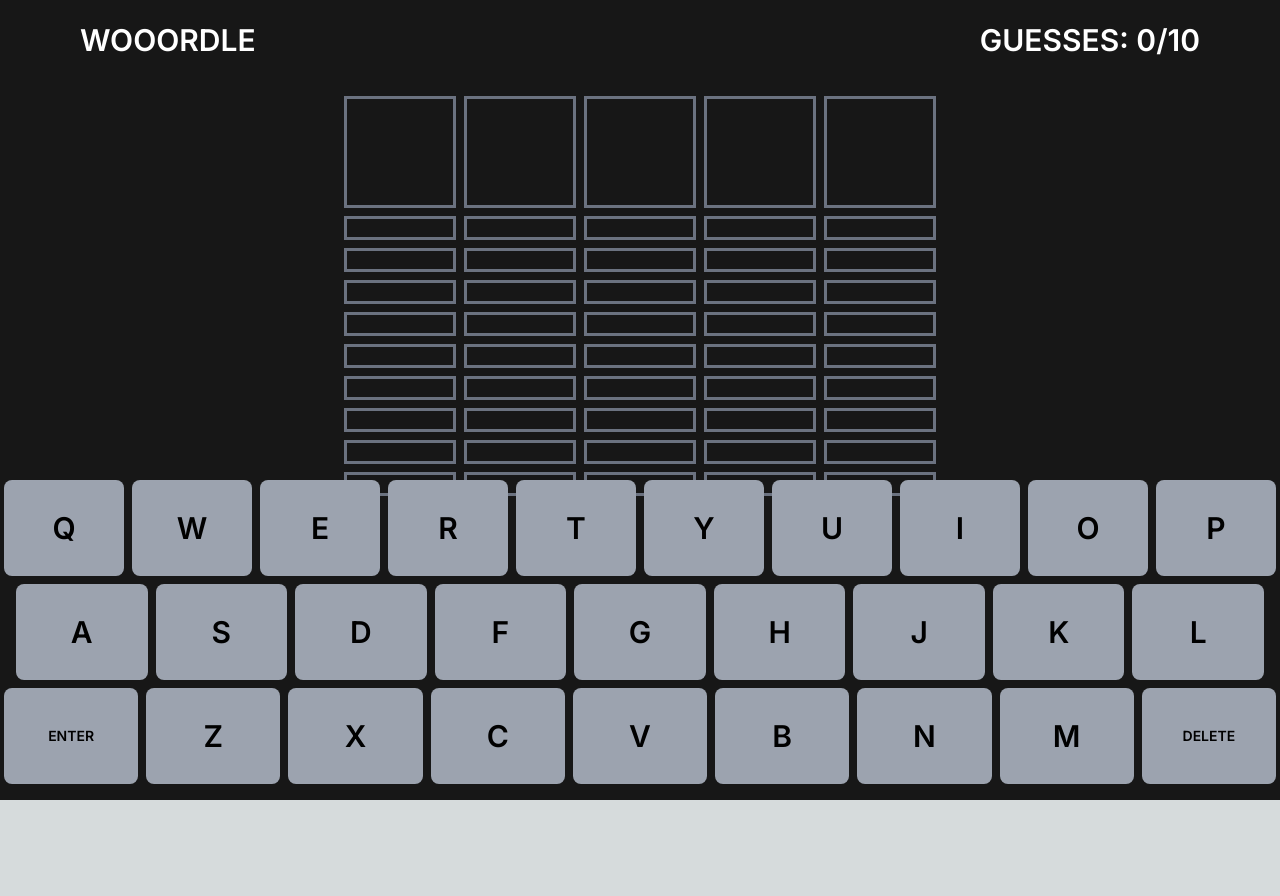
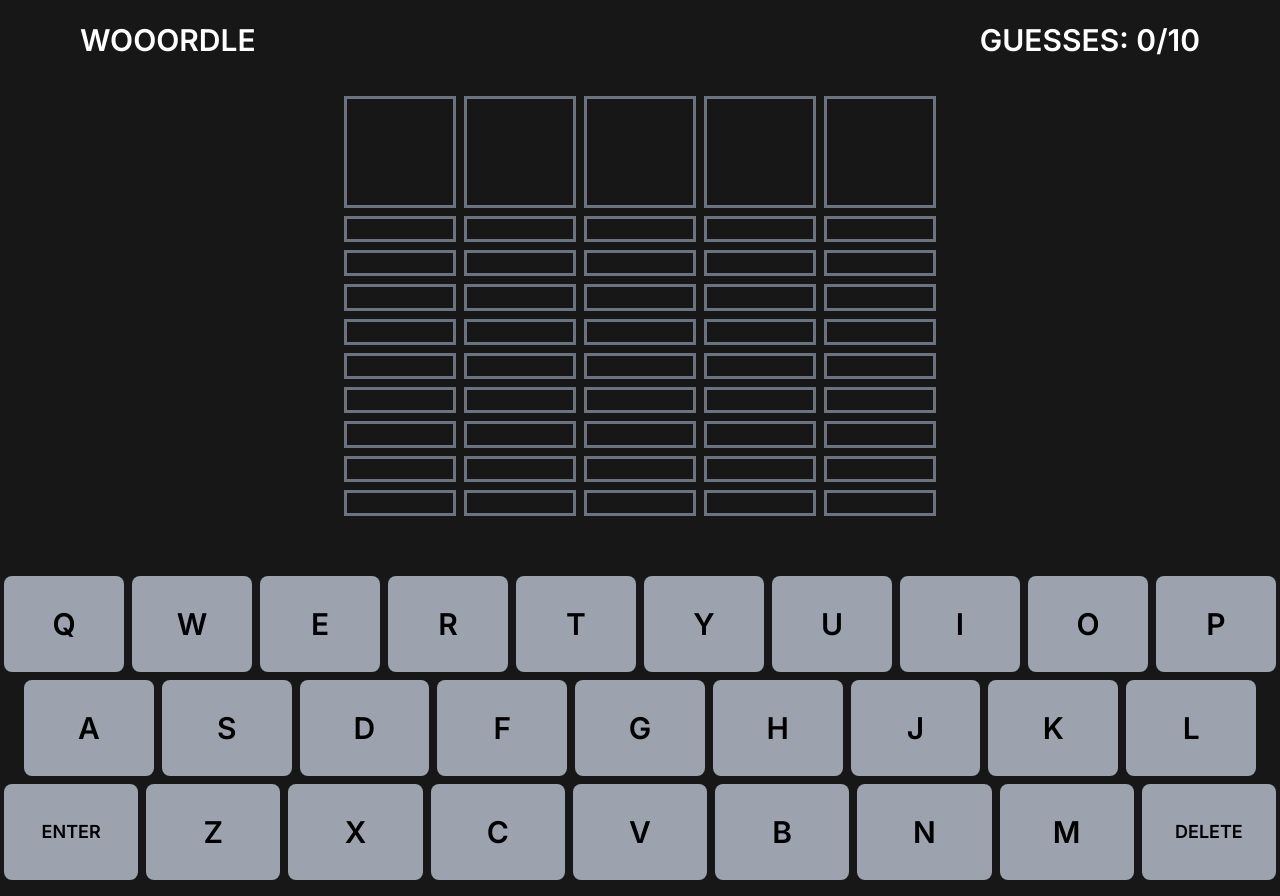
Before and after one commit to bledsoef/wooordle, a Next.js app: page / in a window 1280 px wide. Both pictures are taken after a click on the button "Play Wooordle". Before the commit the page ends 800 px from the top, so only its background shows below. Built offline with nearby package versions, Linux system fonts and the light colour scheme.

Commit message:
trying different styling

```diff
--- a/components/Wordle.js
+++ b/components/Wordle.js
@@ -222,9 +222,9 @@ export default function Wordle({onEnter, onCorrect, wordOfDay}) {
     for (let i = 0; i < gridHeight; i++) {
       let row = []
       for (let j = 0; j < guesses[i].length; j++) {
-        row.push(<div key={`${i}_${j}`} className={`flex ${guesses[i].length == word.length && currentRow != i ? "underline" : ""} justify-center ${guesses[i][j][0] ? "border-gray-400" : "border-gray-500"} ${i < currentRow ? "" : "md:border-3 border-2"} ${guesses[i].length < 7 ? "md:w-28 w-24" : "md:w-16 w-12"} ${currentRow == i ? "md:h-28 h-24 md:text-5xl text-3xl" : "md:h-6 h-6 md:text-xl text-lg"}  ${guesses[i][j][1]} font-semibold uppercase justify-center items-center`}>{guesses[i][j][0]}</div>)
+        row.push(<div key={`${i}_${j}`} className={`flex ${guesses[i].length == word.length && currentRow != i ? "underline" : ""} justify-center ${guesses[i][j][0] ? "border-gray-400" : "border-gray-500"} ${i < currentRow ? "" : "md:border-3 border-2"} ${guesses[i].length < 7 ? "md:w-28 w-24" : "md:w-16 w-12"} ${currentRow == i ? "md:h-28 h-24 md:text-5xl text-3xl" : "h-full md:text-xl text-lg"}  ${guesses[i][j][1]} font-semibold uppercase justify-center items-center`}>{guesses[i][j][0]}</div>)
       }
-      rows.push(<div key={i} className="flex justify-center space-x-2 mb-2">{row}</div>)
+      rows.push(<div key={i} className="flex justify-center space-x-2 mb-2 h-full">{row}</div>)
     }
     return rows
   }
@@ -242,25 +242,25 @@ export default function Wordle({onEnter, onCorrect, wordOfDay}) {
         } else if (i == 2) {
           row3.forEach((key, j) => {
             if (key == "enter") {
-              temp.push(<button key={`${i}_${j}`} className="uppercase rounded-lg md:text-md text-sm font-semibold bg-gray-400 w-full h-24" onClick={handleEnter} value={key}>{key}</button>)
+              temp.push(<button key={`${i}_${j}`} className="uppercase rounded-lg md:text-lg text-md font-semibold bg-gray-400 w-full h-24" onClick={handleEnter} value={key}>{key}</button>)
             } else if (key == "delete") {
-              temp.push(<button key={`${i}_${j}`} className="uppercase rounded-lg md:text-md text-sm font-semibold bg-gray-400 w-full h-24" onClick={handleDelete} value={key}>{key}</button>)
+              temp.push(<button key={`${i}_${j}`} className="uppercase rounded-lg md:text-lg text-md font-semibold bg-gray-400 w-full h-24" onClick={handleDelete} value={key}>{key}</button>)
             } else {
               temp.push(<button key={`${i}_${j}`} className={`uppercase rounded-lg md:text-3xl text-2xl font-semibold ${letterStatus[key]} w-full h-24`} onClick={handleClick} value={key}>{key}</button>)
             }
           })
         }
-        keyboard.push(<div key={`${i}`} className={`flex w-screen dark:text-white text-black ${i == 1 ? "px-4" : "px-1"} justify-center md:space-x-2 space-x-1 md:mb-1 md:mt-1 md:mx-1 mb-1.5`}>{temp}</div>)
+        keyboard.push(<div key={`${i}`} className={`flex w-screen dark:text-white text-black ${i == 1 ? "px-6" : "px-1"} justify-center md:space-x-2 space-x-1 md:mb-1 md:mt-1 md:mx-1 mb-1.5`}>{temp}</div>)
       }
     return keyboard
   }
   let keyboard = initializeKeyboard()
   let rows = initalizeGrid()
   return (
-    <div className="flex flex-col items-center w-full">
+    <div className="flex flex-col items-center h-screen w-full">
       {message && <div className="text-3xl uppercase font-bold">{message}</div>}
-      <div className="mb-12 flex flex-col">{rows}</div>
-      <div className="fixed bottom-0 items-center flex flex-col mb-3 w-full">{keyboard}</div>
+      <div className="mb-12 flex flex-col h-full">{rows}</div>
+      <div className="bottom-0 items-center flex flex-col mb-3 w-full">{keyboard}</div>
     </div>
   );
 }
```
